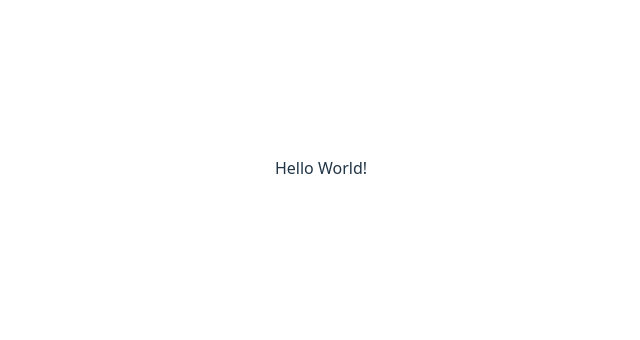
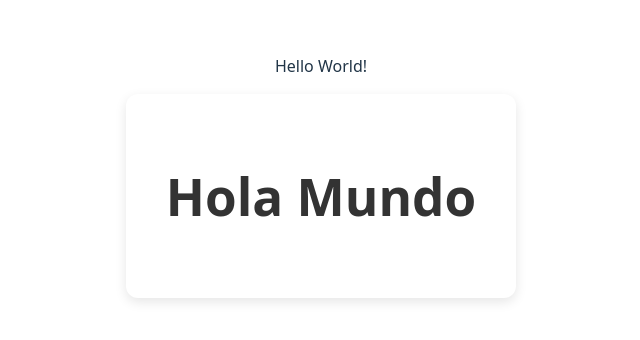
Before and after one commit to Santiago-Esparis/DespliegueSistemasMultimedia, a React (Vite) app in the folder DSM_Proyecto_Web/: page / in a window 1280 px wide. Shown: the part 232-572 px from the top of the page, without its empty margins (319-959 px from the left). Built offline with nearby package versions, Linux system fonts and the light colour scheme.

Commit message:
LayoutPelicula.tsx

```diff
--- a/DSM_Proyecto_Web/src/App.tsx
+++ b/DSM_Proyecto_Web/src/App.tsx
@@ -1,5 +1,5 @@
-
 import './App.css'
+import LayoutPelicula from './Shared/Layout/LayoutPelicula';
 
 function App() {
 
@@ -8,7 +8,9 @@ function App() {
       <p>
         Hello World!
       </p>
+      <LayoutPelicula />
     </>
+
   )
 }
 
--- /dev/null
+++ b/DSM_Proyecto_Web/src/Shared/Layout/LayoutPelicula.css
@@ -0,0 +1,11 @@
+.LayoutPelicula {
+  background-color: white;
+  padding: 40px;
+  border-radius: 12px;
+  box-shadow: 0 4px 12px rgba(0, 0, 0, 0.1);
+  text-align: center;
+}
+
+.LayoutPelicula h1 {
+  color: #333;
+}
--- /dev/null
+++ b/DSM_Proyecto_Web/src/Shared/Layout/LayoutPelicula.tsx
@@ -0,0 +1,9 @@
+import "./LayoutPelicula.css";
+
+export default function LayoutPelicula() {
+  return (
+    <div className="LayoutPelicula">
+      <h1>Hola Mundo</h1>
+    </div>
+  );
+}
```
Also changed, not shown: DSM_Proyecto_Web/src/Shared/Layout/Routes.tsx (added), 1 other file (tests, documents, lock files or other folders).
